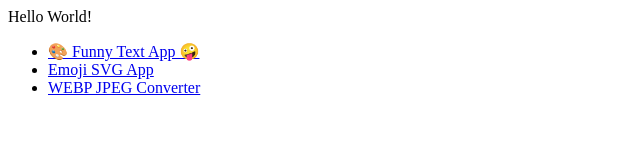
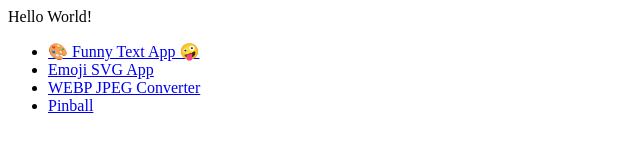
Before and after one commit to darka/playground, a plain HTML site: page index.html in a window 1280 px wide. Shown: the full height of the page, 0-640 px from the left. Drawn offline with Linux system fonts and the light colour scheme.

Commit message:
Update index.html

```diff
--- a/index.html
+++ b/index.html
@@ -5,6 +5,7 @@
         <li><a href="experiments/funny.html">🎨 Funny Text App 🤪</a></li>
         <li><a href="experiments/emoji_svg.html">Emoji SVG App</a></li>
         <li><a href="experiments/webp_jpeg.html">WEBP JPEG Converter</a></li>
+        <li><a href="experiments/pinball.html">Pinball</a></li>
     </ul>
   </body>
 </html>
```
